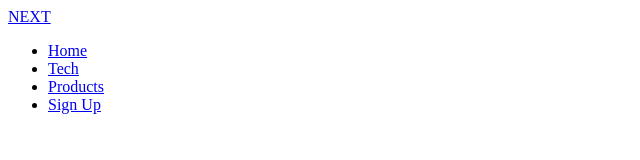
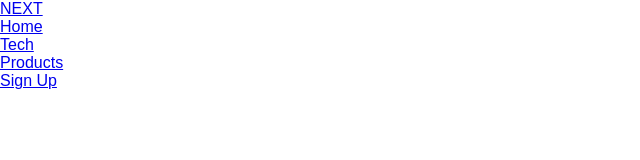
Before and after one commit to vinaychennamsetty/website_project, a plain HTML site: page index.html in a window 1280 px wide. Shown: the whole page, without its empty margins (0-640 px from the left). Drawn offline with Linux system fonts and the light colour scheme.

Commit message:
update code with new changes

```diff
--- a/styles.css
+++ b/styles.css
@@ -1,3 +1,6 @@
-h1{
-    color: red;
+*{
+    box-sizing: norder-box;
+    margin: 0;
+    padding: 0;
+    font-family: 'Kumbh Sans', sans-serif;
 }
```
